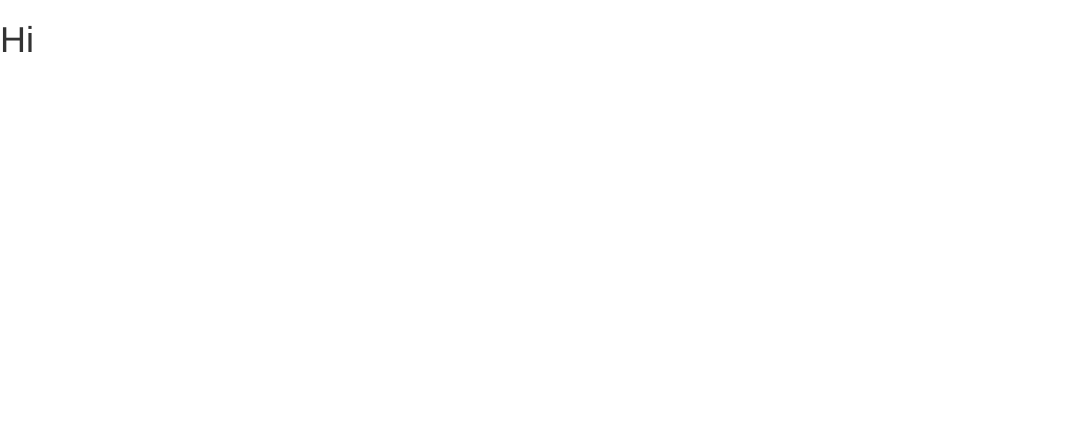
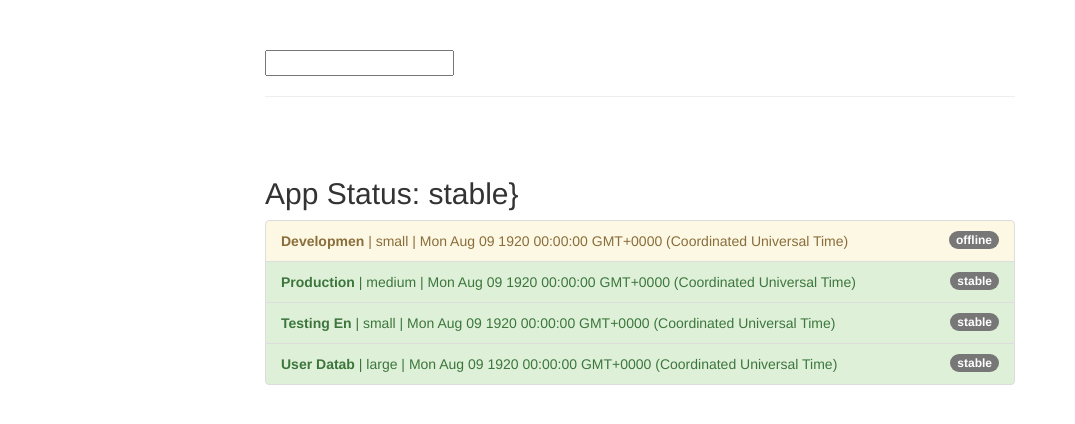
Before and after one commit to PaliiIvan/BookStore, an Angular app: page / in a window 1280 px wide. Shown: the top 424 px of the page, without its empty margins (0-1075 px from the left). Built offline with nearby package versions, Linux system fonts and the light colour scheme.

Commit message:
Finish Pipes

```diff
--- a/src/app/app.component.css
+++ b/src/app/app.component.css
@@ -1,3 +1,3 @@
 .container {
-  margin-top: 30px;
+  margin-top: 50px;
 }
--- a/src/app/app.component.html
+++ b/src/app/app.component.html
@@ -1 +1,22 @@
-<h1>Hi</h1>
+<div class="container">
+  <div class="row">
+    <div class="col-xs-12 col-sm-10 col-md-8 col-sm-offset-1 col-md-offset-2">
+      <input type="text" [(ngModel)]="filterStatus">
+      <hr>
+      <br><br>
+      <h2>App Status: {{appStatus | async}}}</h2>
+      <ul class="list-group">
+        <li
+          class="list-group-item"
+          *ngFor="let server of servers | sort"
+          [ngClass]="getStatusClasses(server)">
+          <span
+            class="badge">
+            {{ server.status }}
+          </span>
+          <strong>{{ server.name | shorten }}</strong> | {{ server.instanceType }} | {{ server.started }}
+        </li>
+      </ul>
+    </div>
+  </div>
+</div>
--- a/src/app/app.component.ts
+++ b/src/app/app.component.ts
@@ -6,7 +6,43 @@ import { Component } from '@angular/core';
   styleUrls: ['./app.component.css']
 })
 export class AppComponent {
-  suggestUserName() {
-    const suggestedName = 'Superuser';
+  appStatus = new Promise((resolve, reject) => {
+    setTimeout(() => {
+      resolve('stable');
+    }, 2000);
+  });
+  servers = [
+    {
+      instanceType: 'medium',
+      name: 'Production Server',
+      status: 'stable',
+      started: new Date(15, 1, 2017)
+    },
+    {
+      instanceType: 'large',
+      name: 'User Database',
+      status: 'stable',
+      started: new Date(15, 1, 2017)
+    },
+    {
+      instanceType: 'small',
+      name: 'Development Server',
+      status: 'offline',
+      started: new Date(15, 1, 2017)
+    },
+    {
+      instanceType: 'small',
+      name: 'Testing Environment Server',
+      status: 'stable',
+      started: new Date(15, 1, 2017)
+    }
+  ];
+  filterStatus = '';
+  getStatusClasses(server: {instanceType: string, name: string, status: string, started: Date}) {
+    return {
+      'list-group-item-success': server.status === 'stable',
+      'list-group-item-warning': server.status === 'offline',
+      'list-group-item-danger': server.status === 'critical'
+    };
   }
 }
--- /dev/null
+++ b/src/app/filter.pipe.ts
@@ -0,0 +1,22 @@
+import { Pipe, PipeTransform } from '@angular/core';
+
+@Pipe({
+  name: 'filter'
+})
+export class FilterPipe implements PipeTransform {
+
+  transform(value: any, filterString: string, propName: string): any {
+    if (value.length === 0) {
+      return value;
+    }
+
+    const resultArray = [];
+    for (const item of value) {
+      if (item[propName] === filterString || filterString === '') {
+        resultArray.push(item);
+      }
+    }
+    return resultArray;
+  }
+
+}
--- /dev/null
+++ b/src/app/shorten.pipe.ts
@@ -0,0 +1,10 @@
+import { PipeTransform, Pipe } from '@angular/core';
+
+@Pipe({
+    name: 'shorten'
+})
+export class ShortPipe implements PipeTransform {
+    transform(value: any) {
+        return value.substr(0, 10);
+    }
+}
--- /dev/null
+++ b/src/app/sort.pipe.ts
@@ -0,0 +1,27 @@
+import { Pipe, PipeTransform } from '@angular/core';
+
+@Pipe({
+  name: 'sort'
+})
+export class SortPipe implements PipeTransform {
+
+  transform(value: any): any {
+    if (value.length === 0) {
+      return value;
+    }
+    const newArray = value.sort((a, b) => {
+      if (a.name < b.name) {
+        return -1;
+      }
+
+      if (a.name > b.name) {
+        return 1;
+      }
+
+      return 0;
+    });
+
+    return newArray;
+  }
+
+}
```
Also changed, not shown: src/app/app.module.ts (+9 -2 lines), 2 other files (tests, documents, lock files or other folders).
